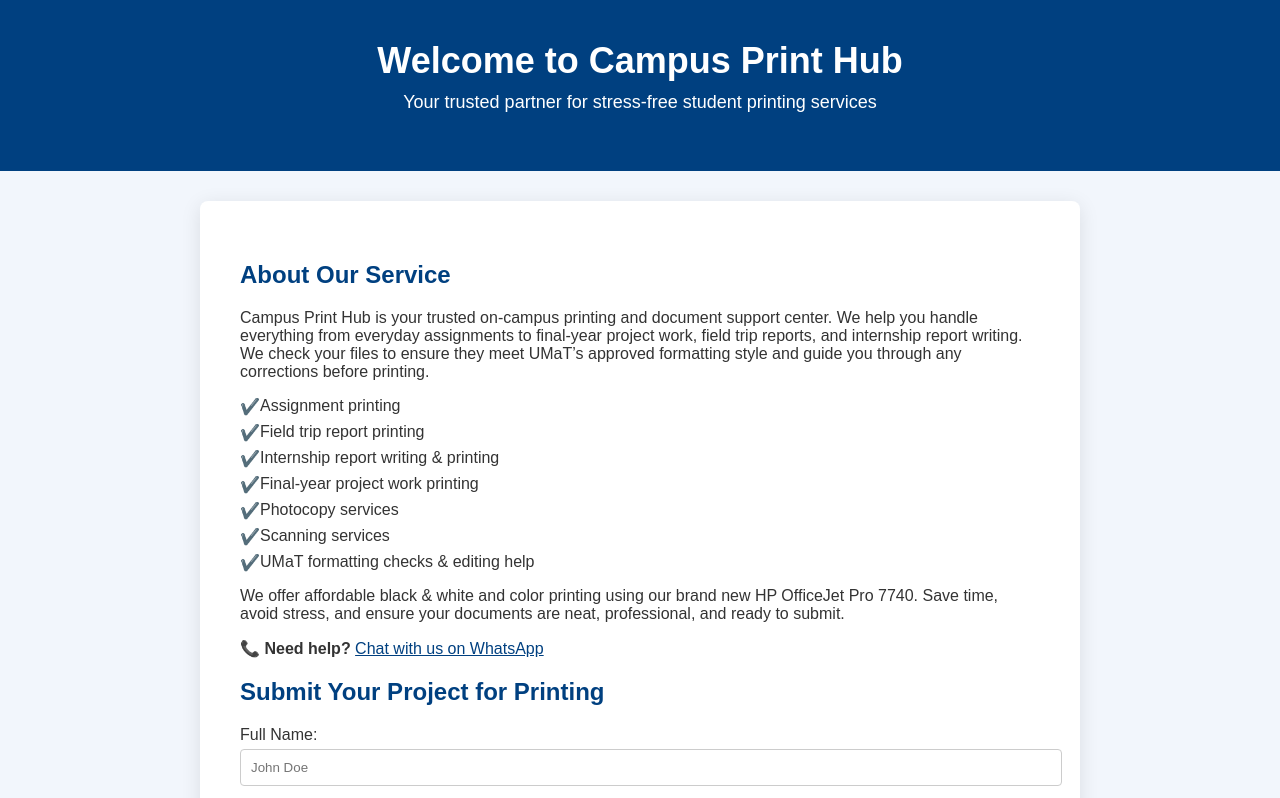
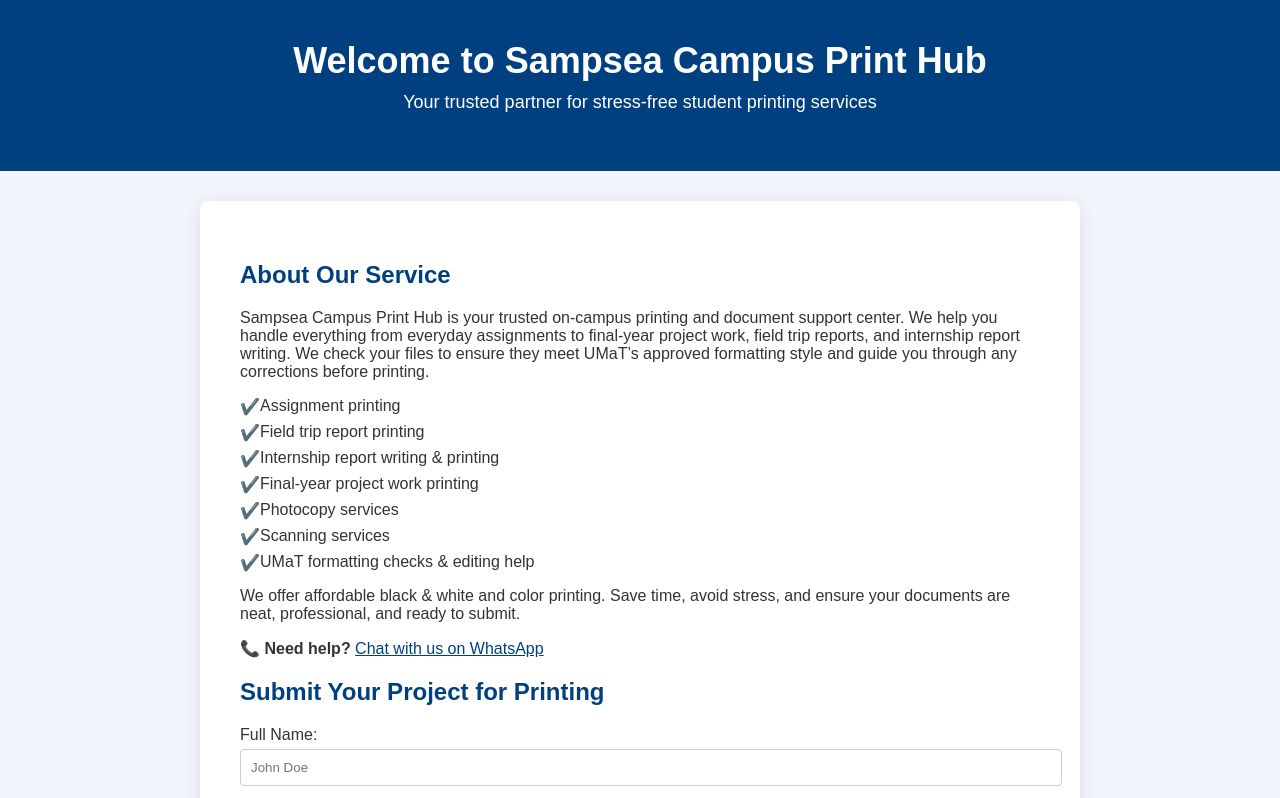
Before and after one commit to Sampsea/sampseacampusprinthub-website, a plain HTML site: page index.html in a window 1280 px wide. Shown: the top 798 px of the page. Drawn offline with Linux system fonts and the light colour scheme.

Commit message:
Add files via upload

```diff
--- a/index.html
+++ b/index.html
@@ -8,7 +8,7 @@
 <body>
 
   <header>
-    <h1>Welcome to Campus Print Hub</h1>
+    <h1>Welcome to Sampsea Campus Print Hub</h1>
     <p>Your trusted partner for stress-free student printing services</p>
   </header>
 
@@ -16,7 +16,7 @@
     <section>
       <h2>About Our Service</h2>
       <p>
-        Campus Print Hub is your trusted on-campus printing and document support center.
+        Sampsea Campus Print Hub is your trusted on-campus printing and document support center.
         We help you handle everything from everyday assignments to final-year project work,
         field trip reports, and internship report writing. We check your files to ensure they meet
         UMaT’s approved formatting style and guide you through any corrections before printing.
@@ -33,13 +33,12 @@
       </ul>
 
       <p>
-        We offer affordable black & white and color printing using our brand new HP OfficeJet Pro 7740.
-        Save time, avoid stress, and ensure your documents are neat, professional, and ready to submit.
+        We offer affordable black & white and color printing. Save time, avoid stress, and ensure your documents are neat, professional, and ready to submit.
       </p>
 
       <p>
         📞 <strong>Need help?</strong>
-        <a href="https://wa.me/233551234567" target="_blank">Chat with us on WhatsApp</a>
+        <a href="https://wa.me/233552643049" target="_blank">Chat with us on WhatsApp</a>
       </p>
     </section>
 
```
